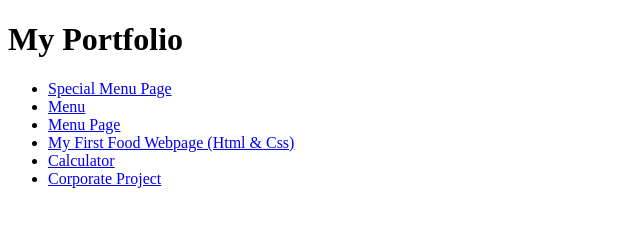
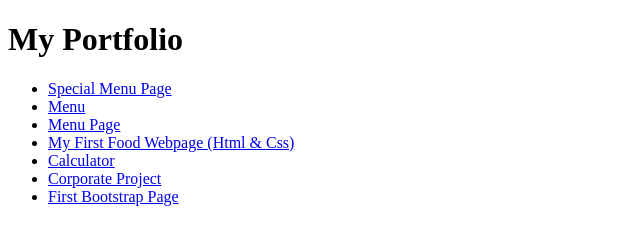
Before and after one commit to cornbeef111/my_portfolio, a plain HTML site: page index.html in a window 1280 px wide. Shown: the whole page, without its empty margins (0-640 px from the left). Drawn offline with Linux system fonts and the light colour scheme.

Commit message:
new changes

```diff
--- a/index.html
+++ b/index.html
@@ -17,6 +17,7 @@
        <li><a href="https://cornbeef111.github.io/first-food-webpage/">My First Food Webpage (Html & Css) </a></li>
        <li><a href="https://cornbeef111.github.io/calculator_repo/">Calculator</a></li>
        <li><a href="https://cornbeef111.github.io/corp_project_repo/">Corporate Project</a></li>
+       <li><a href="https://cornbeef111.github.io/first-boot-ass-repo/">First Bootstrap Page</a></li>
      </ul>
    </div>
 
```
